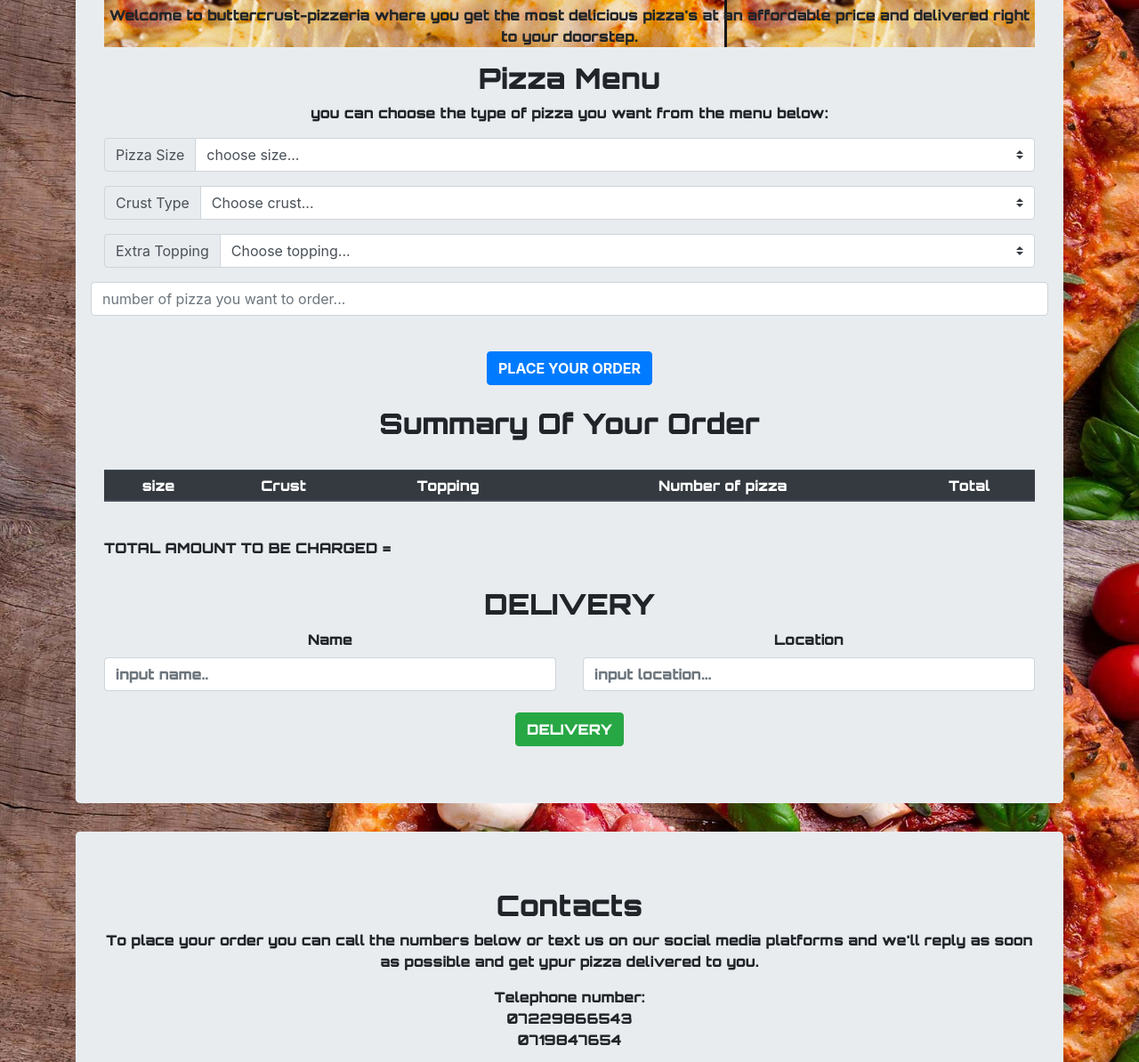
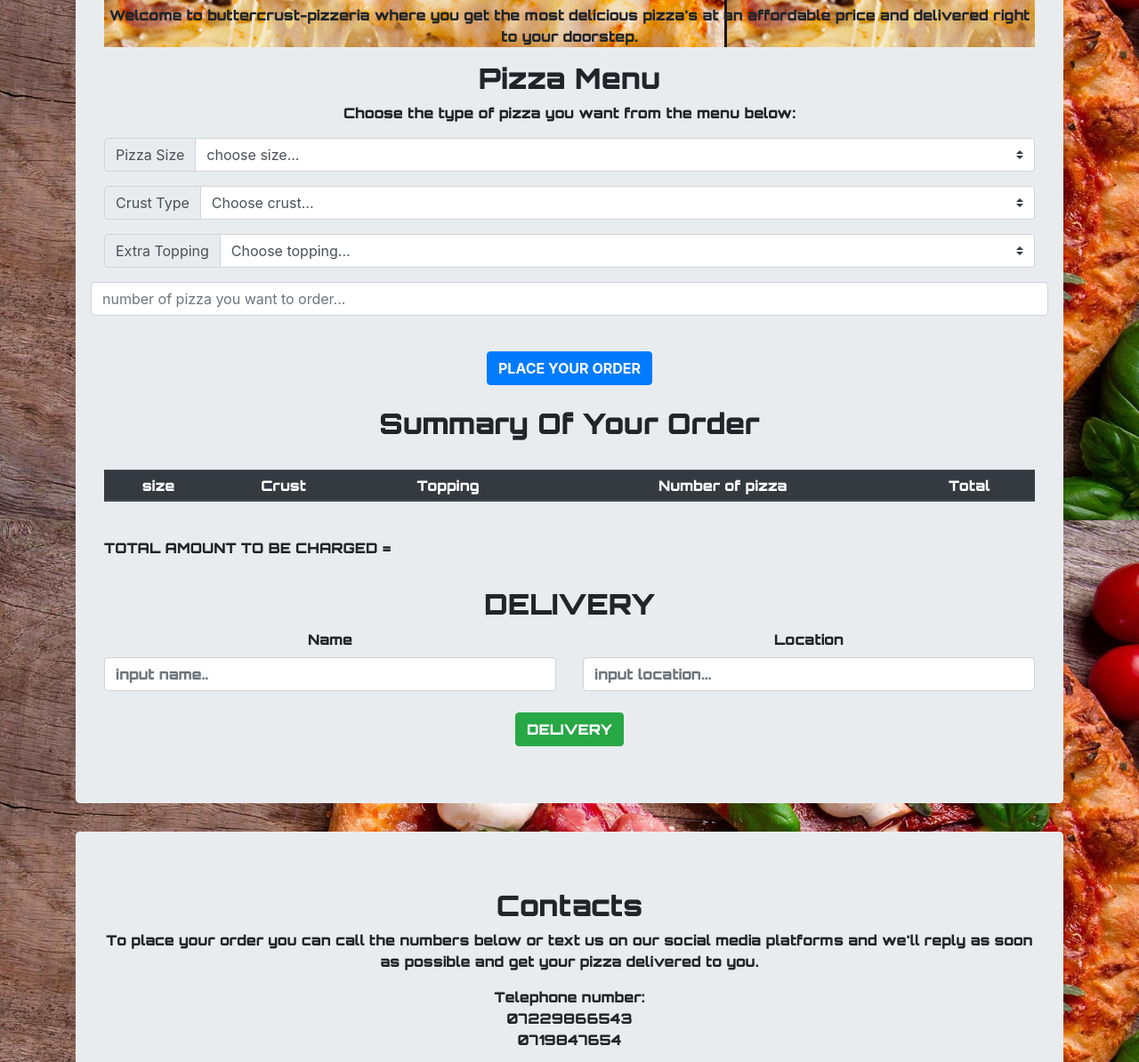
Before and after one commit to KiyaiB/Buttercrust-Pizzeria, a plain HTML site: page index.html in a window 1280 px wide. Shown: the part 215-1409 px from the top of the page at 89% size. Drawn offline with Linux system fonts and the light colour scheme.

Commit message:
modify index.html

```diff
--- a/index.html
+++ b/index.html
@@ -23,7 +23,7 @@
       <div class="menu">
         <form id="pizzaMenu">
           <h2>Pizza Menu</h2>
-          <P>you can choose the type of pizza you want from the menu below:</P>
+          <P>Choose the type of pizza you want from the menu below:</P>
           <div class="size">
             <div class="input-group mb-3">
               <div class="input-group-prepend">
@@ -122,7 +122,7 @@
         <footer>
           <h2>Contacts</h2>
           <p>To place your order you can call the numbers below or text us on our social media platforms and we'll reply as
-            soon as possible and get ypur pizza delivered to you.</p>
+            soon as possible and get your pizza delivered to you.</p>
           <p>Telephone number:<br> 07229866543 <br>
             0719847654</p>
           <div class="icons">
```
